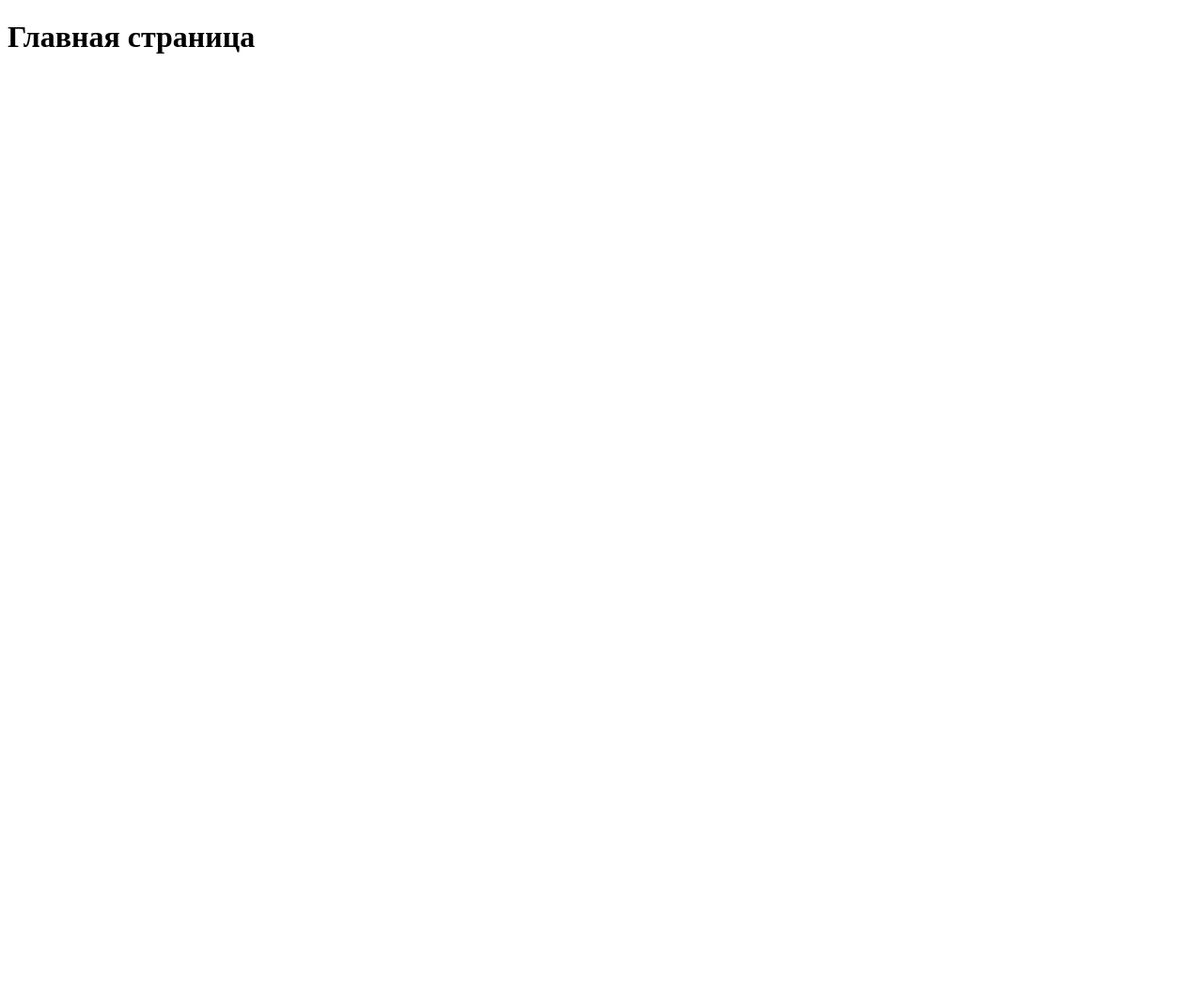
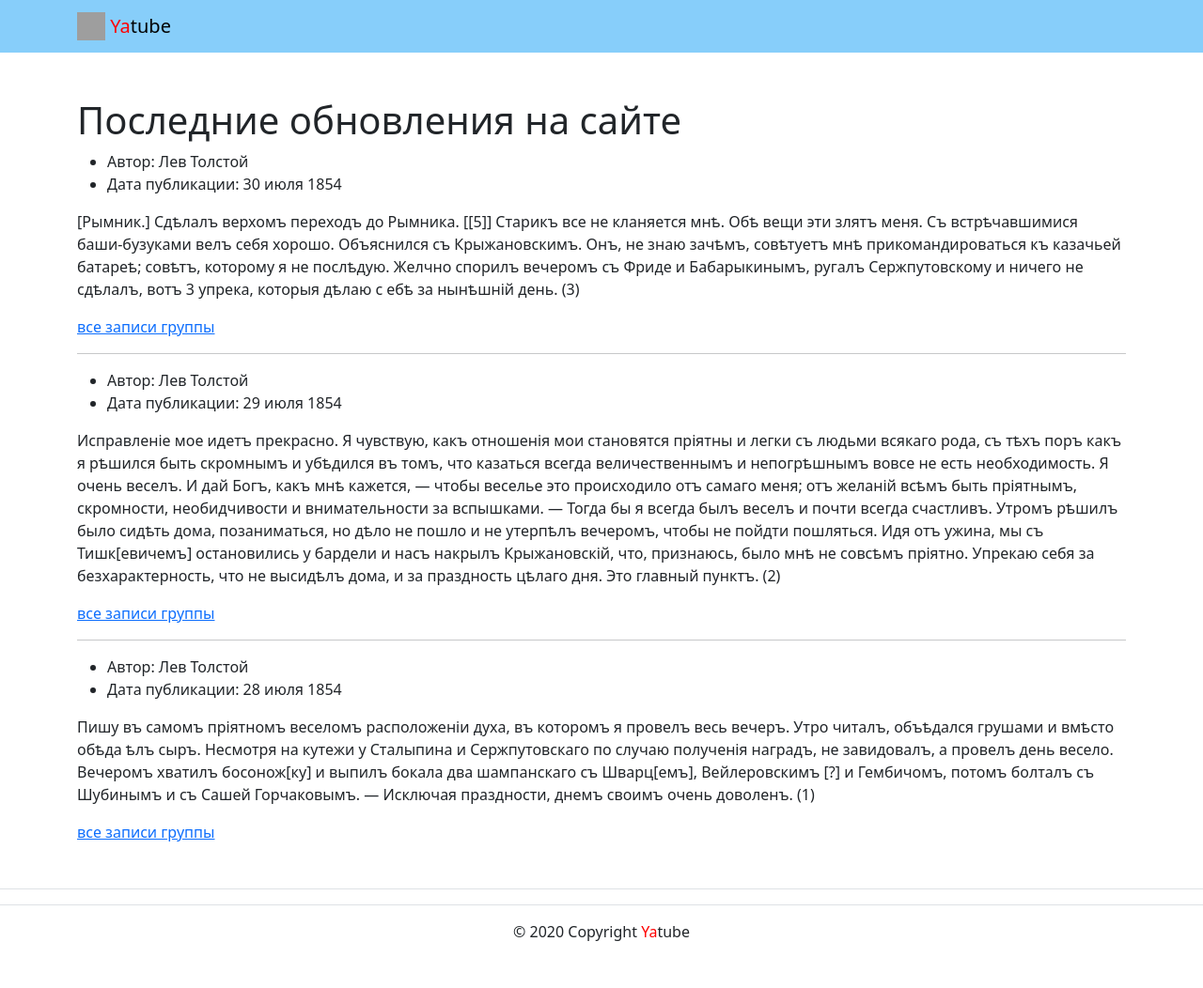
Before and after one commit to ForestGnom/yatube_project, a Django app: page / in a window 1280 px wide. Before the commit the page is almost empty. Shown: the whole page at 94% size. Before the commit the page ends 57 px from the top, so only its background shows below. Run offline with Django 4.2, Linux system fonts and the light colour scheme; some libraries are stand-ins or nearby versions; grey boxes are pictures that could not be loaded.

Commit message:
'Шаблоны'

```diff
--- a/yatube/posts/urls.py
+++ b/yatube/posts/urls.py
@@ -4,5 +4,5 @@ from . import views
 
 urlpatterns = [
     path('', views.index, name='index'),
-    path('groups/<slug:slug>/', views.groups_posts, name='groups')
+    path('groups', views.groups_posts, name='groups')
 ]
--- a/yatube/posts/views.py
+++ b/yatube/posts/views.py
@@ -6,5 +6,5 @@ def index(request):
     return render(request, 'posts/index.html')
 
 
-def groups_posts(request, slug):
-    return HttpResponse(f'Страница с группами {slug}')
+def groups_posts(request):
+    return render(request, 'posts/group_list.html')
--- /dev/null
+++ b/yatube/templates/base.html
@@ -0,0 +1,37 @@
+<!DOCTYPE html> <!-- Используется html 5 версии -->
+<html lang="ru"> <!-- Язык сайта - русский -->
+  <head>
+    <meta charset="utf-8"> <!-- Кодировка сайта -->
+    <!-- Сайт готов работать с мобильными устройствами -->
+    <meta name="viewport" content="width=device-width, initial-scale=1">
+    <!-- Загружаем фав-иконки -->
+    <link rel="icon" href="img/fav/fav.ico" type="image">
+    <link rel="apple-touch-icon" sizes="180x180" href="img/fav/apple-touch-icon.png">
+    <link rel="icon" type="image/png" sizes="32x32" href="img/fav/favicon-32x32.png">
+    <link rel="icon" type="image/png" sizes="16x16" href="img/fav/favicon-16x16.png">
+    <meta name="msapplication-TileColor" content="#000">
+    <meta name="theme-color" content="#ffffff">
+    <!-- Подключен файл со стандартными стилями бустрап -->
+    <link rel="stylesheet" href="css/bootstrap.min.css">
+
+    {% block title %}
+    {% endblock title %}
+
+  </head>
+  <body>
+    <header>
+      {% include 'includes/header.html' %}
+    </header>
+
+    {% block content %}
+    {% endblock content %}
+
+    <!-- Использованы классы бустрапа: -->
+    <!-- border-top: создаёт тонкую линию сверху блока -->
+    <!-- text-center: выравнивает текстовые блоки внутри блока по центру -->
+    <!-- py-3: контент внутри размещается с отступом сверху и снизу -->
+    <footer class="border-top text-center py-3">
+      {% include 'includes/footer.html' %}
+    </footer>
+  </body>
+</html>
--- /dev/null
+++ b/yatube/templates/includes/footer.html
@@ -0,0 +1,17 @@
+<!DOCTYPE html>
+<html lang="en">
+<head>
+    <meta charset="UTF-8">
+    <title>Title</title>
+</head>
+<body>
+    <!-- Использованы классы бустрапа: -->
+    <!-- border-top: создаёт тонкую линию сверху блока -->
+    <!-- text-center: выравнивает текстовые блоки внутри блока по центру -->
+    <!-- py-3: контент внутри размещается с отступом сверху и снизу -->
+    <footer class="border-top text-center py-3">
+      <!-- тег span используется для добавления нужных стилей отдельным участкам текста -->
+      <p>© 2020 Copyright <span style="color:red">Ya</span>tube</p>
+    </footer>
+</body>
+</html>
--- /dev/null
+++ b/yatube/templates/includes/header.html
@@ -0,0 +1,22 @@
+<!DOCTYPE html>
+<html lang="en">
+<head>
+    <meta charset="UTF-8">
+    <title>Title</title>
+</head>
+<body>
+    <header>
+      <!-- Использованы классы бустрапа для создания типовой навигации с логотипом -->
+      <!-- В дальнейшем тут будет создано полноценное меню -->
+      <nav class="navbar navbar-light" style="background-color: lightskyblue">
+        <div class="container">
+          <a class="navbar-brand" href="index.html">
+            <img src="img/logo.png" width="30" height="30" class="d-inline-block align-top" alt="">
+            <!-- тег span используется для добавления нужных стилей отдельным участкам текста -->
+            <span style="color:red">Ya</span>tube
+          </a>
+        </div>
+      </nav>
+    </header>
+</body>
+</html>
--- a/yatube/templates/posts/index.html
+++ b/yatube/templates/posts/index.html
@@ -1,10 +1,78 @@
-<!DOCTYPE html>
-<html lang="en">
-<head>
-    <meta charset="UTF-8">
-    <title>Title</title>
-</head>
-<body>
-    <h1>Главная страница</h1>
-</body>
-</html>
+{% extends 'base.html' %}
+
+{% block title %}
+<title>Последние обновления на сайте</title>
+{% endblock title %}
+
+{% block content %}
+    <main>
+      <!-- класс py-5 создает отступы сверху и снизу блока -->
+      <div class="container py-5">
+        <h1>Последние обновления на сайте</h1>
+        <article>
+          <ul>
+            <li>
+              Автор: Лев Толстой
+            </li>
+            <li>
+              Дата публикации: 30 июля 1854
+            </li>
+          </ul>
+          <p>
+            [Рымник.] Сдѣлалъ верхомъ переходъ до Рымника. [[5]] Старикъ все не кланяется мнѣ.
+            Обѣ вещи эти злятъ меня. Съ встрѣчавшимися баши-бузуками велъ себя хорошо.
+            Объяснился съ Крыжановскимъ. Онъ, не знаю зачѣмъ, совѣтуетъ мнѣ прикомандироваться
+            къ казачьей батареѣ; совѣтъ, которому я не послѣдую. Желчно спорилъ вечеромъ съ Фриде
+            и Бабарыкинымъ, ругалъ Сержпутовскому и ничего не сдѣлалъ, вотъ 3 упрека, которыя дѣлаю с
+            ебѣ за нынѣшній день. (3)
+          </p>
+          <a href="group_list.html">все записи группы</a>
+        </article>
+        <hr>
+        <article>
+          <ul>
+            <li>
+              Автор: Лев Толстой
+            </li>
+            <li>
+              Дата публикации: 29 июля 1854
+            </li>
+          </ul>
+          <p>
+            Исправленіе мое идетъ прекрасно. Я чувствую, какъ отношенія мои становятся пріятны и легки
+            съ людьми всякаго рода, съ тѣхъ поръ какъ я рѣшился быть скромнымъ и убѣдился въ томъ,
+            что казаться всегда величественнымъ и непогрѣшнымъ вовсе не есть необходимость. Я очень
+            веселъ. И дай Богъ, какъ мнѣ кажется, — чтобы веселье это происходило отъ самаго меня;
+            отъ желаній всѣмъ быть пріятнымъ, скромности, необидчивости и внимательности за вспышками.
+            — Тогда бы я всегда былъ веселъ и почти всегда счастливъ.
+            Утромъ рѣшилъ было сидѣть дома, позаниматься, но дѣло не пошло и не утерпѣлъ вечеромъ,
+            чтобы не пойдти пошляться. Идя отъ ужина, мы съ Тишк[евичемъ] остановились у бардели и насъ
+            накрылъ Крыжановскій, что, признаюсь, было мнѣ не совсѣмъ пріятно. Упрекаю себя за
+            безхарактерность, что не высидѣлъ дома, и зa праздность цѣлаго дня. Это главный пунктъ. (2)
+          </p>
+          <a href="group_list.html">все записи группы</a>
+        </article>
+        <hr>
+        <article>
+          <ul>
+            <li>
+              Автор: Лев Толстой
+            </li>
+            <li>
+              Дата публикации: 28 июля 1854
+            </li>
+          </ul>
+          <p>
+            Пишу въ самомъ пріятномъ веселомъ расположеніи духа, въ которомъ я провелъ весь вечеръ.
+            Утро читалъ, объѣдался грушами и вмѣсто обѣда ѣлъ сыръ. Несмотря на кутежи у Сталыпина и
+            Сержпутовскаго по случаю полученія наградъ, не завидовалъ, а провелъ день весело. Вечеромъ
+            хватилъ босонож[ку] и выпилъ бокала два шампанскаго съ Шварц[емъ], Вейлеровскимъ [?] и
+            Гембичомъ, потомъ болталъ съ Шубинымъ и съ Сашей Горчаковымъ. — Исключая праздности,
+            днемъ своимъ очень доволенъ. (1)
+          </p>
+          <a href="group_list.html">все записи группы</a>
+        </article>
+        <!-- под последним постом нет линии -->
+      </div>
+    </main>
+{% endblock content %}
```
Also changed, not shown: yatube/templates/posts/group_list.html (added, +78 -0 lines).
